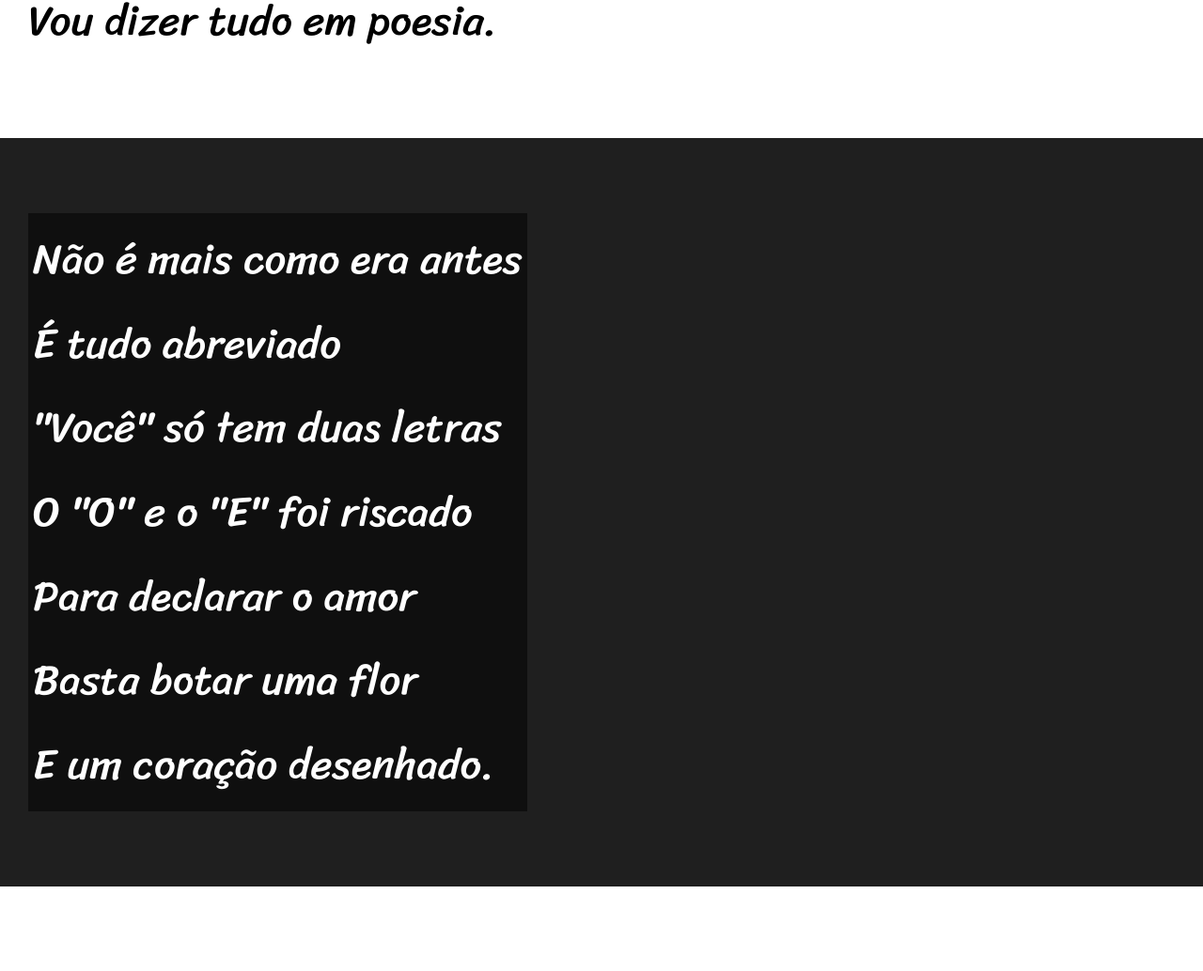
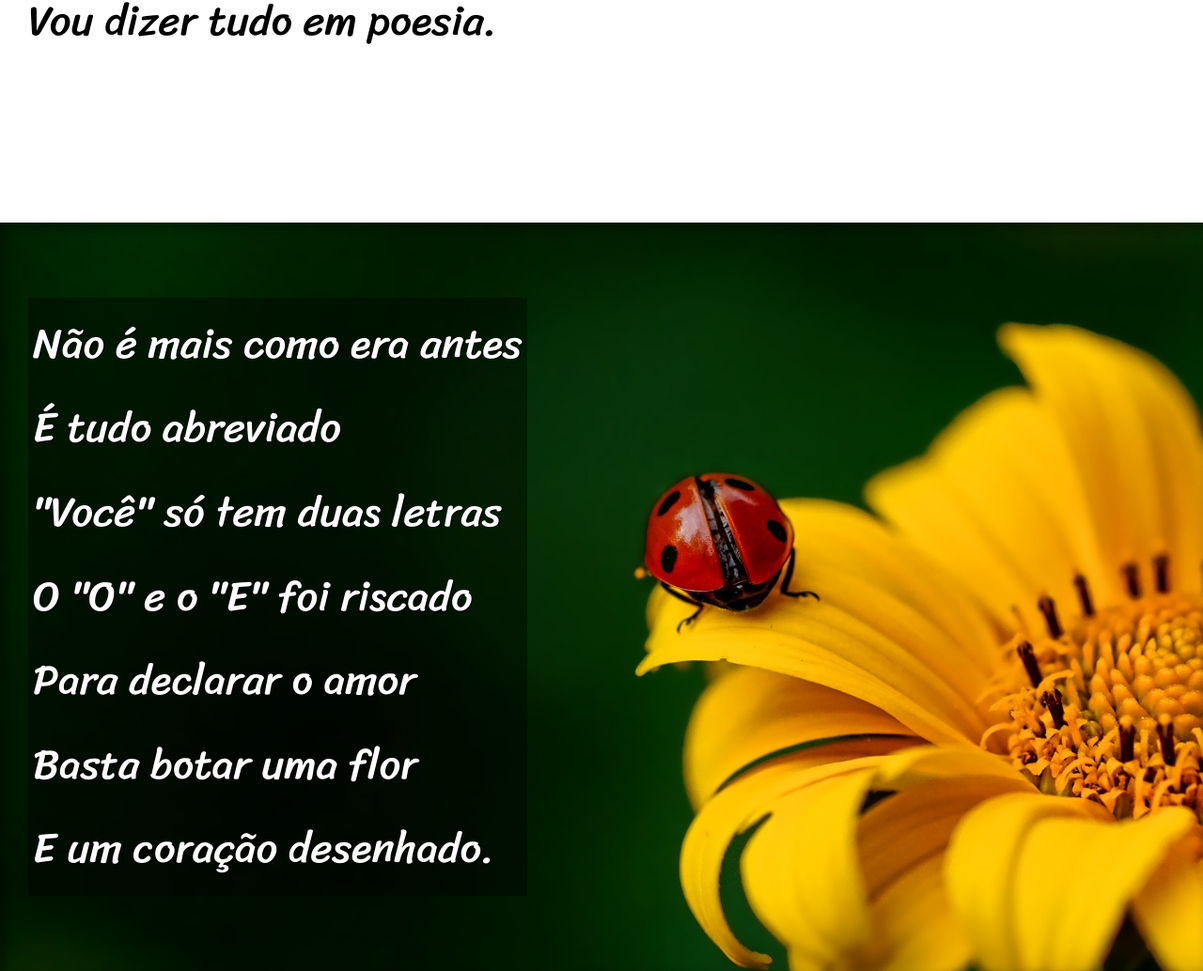
Before and after one commit to gabrielporfirio1/html-css, a plain HTML site: page desafios/desafio012/index.html in a window 1280 px wide. Shown: the part 900-1934 px from the top of the page at 94% size. Drawn offline with Linux system fonts and the light colour scheme.

Commit message:
finalização do desafio 12

```diff
--- a/desafios/desafio012/index.html
+++ b/desafios/desafio012/index.html
@@ -29,7 +29,7 @@
         </p>
     </section>
 
-    <section class="imagem">
+    <section class="imagem" id="img001">
         <p>
             Não é mais como era antes <br>
             É tudo abreviado <br>
@@ -64,7 +64,7 @@
         </p>
     </section>
 
-    <section class="imagem">
+    <section class="imagem" id="img002">
         <p>
             Tenho saudade das cartas  <br>
             Escritas com a própria mão <br>
--- a/desafios/desafio012/style.css
+++ b/desafios/desafio012/style.css
@@ -77,12 +77,31 @@
 section.imagem {
     background-color: rgb(31, 31, 31);
     color: white;
+    box-shadow: inset 6px 6px 13px 0px rgba(0, 0, 0, 0.404);
+    background-size: cover;
+    background-attachment: fixed;
 }
 
 section.imagem > p {
     display: inline-block;
     padding: 5px;
-    background-color: rgba(0, 0, 0, 0.507);
+    background-color: rgba(0, 0, 0, 0.397);
+    text-shadow: 1px 1px 0px black;
+}
+
+section > p {
+    padding-bottom: 2em;
+}
+
+section#img001 {
+    background-image: url('imagens/background001.jpg');
+    background-position: right center;
+
+}
+
+section#img002 {
+    background-image: url('imagens/background002.jpg');
+
 }
 
 footer {
```
